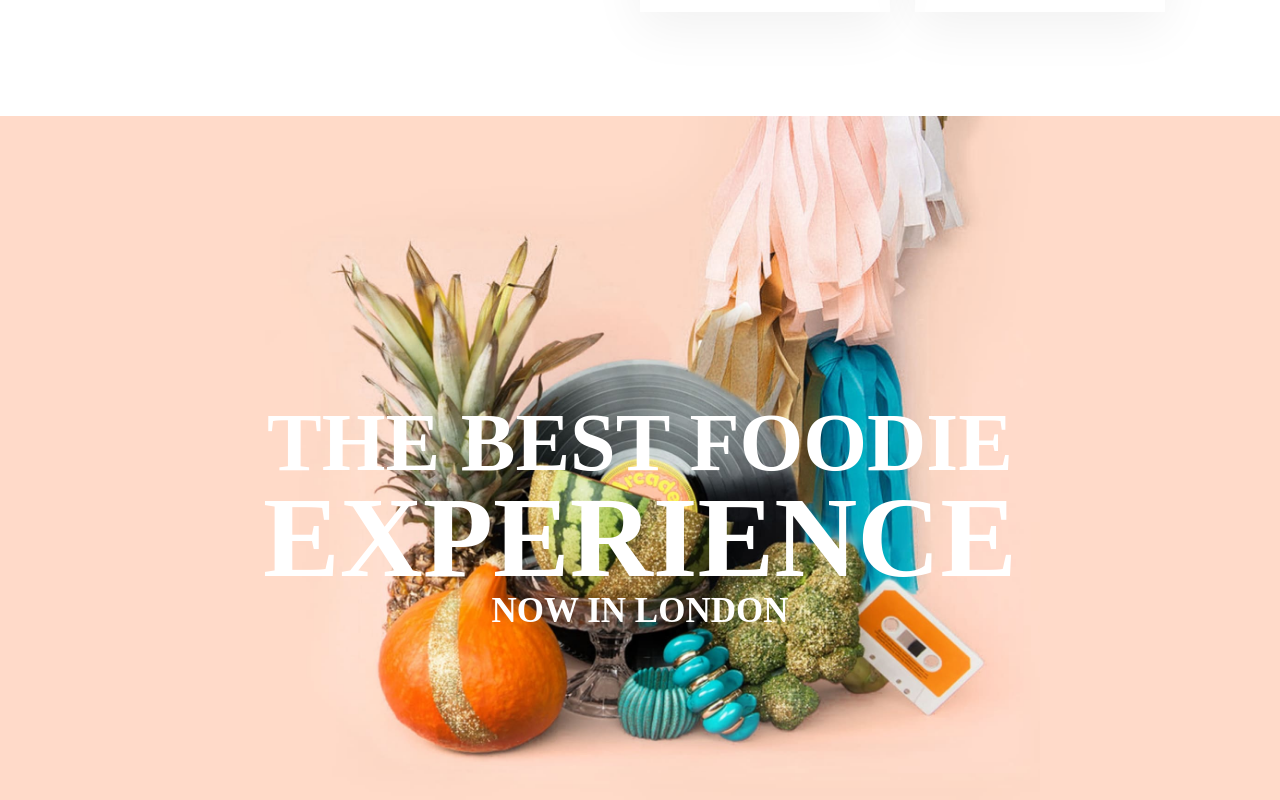
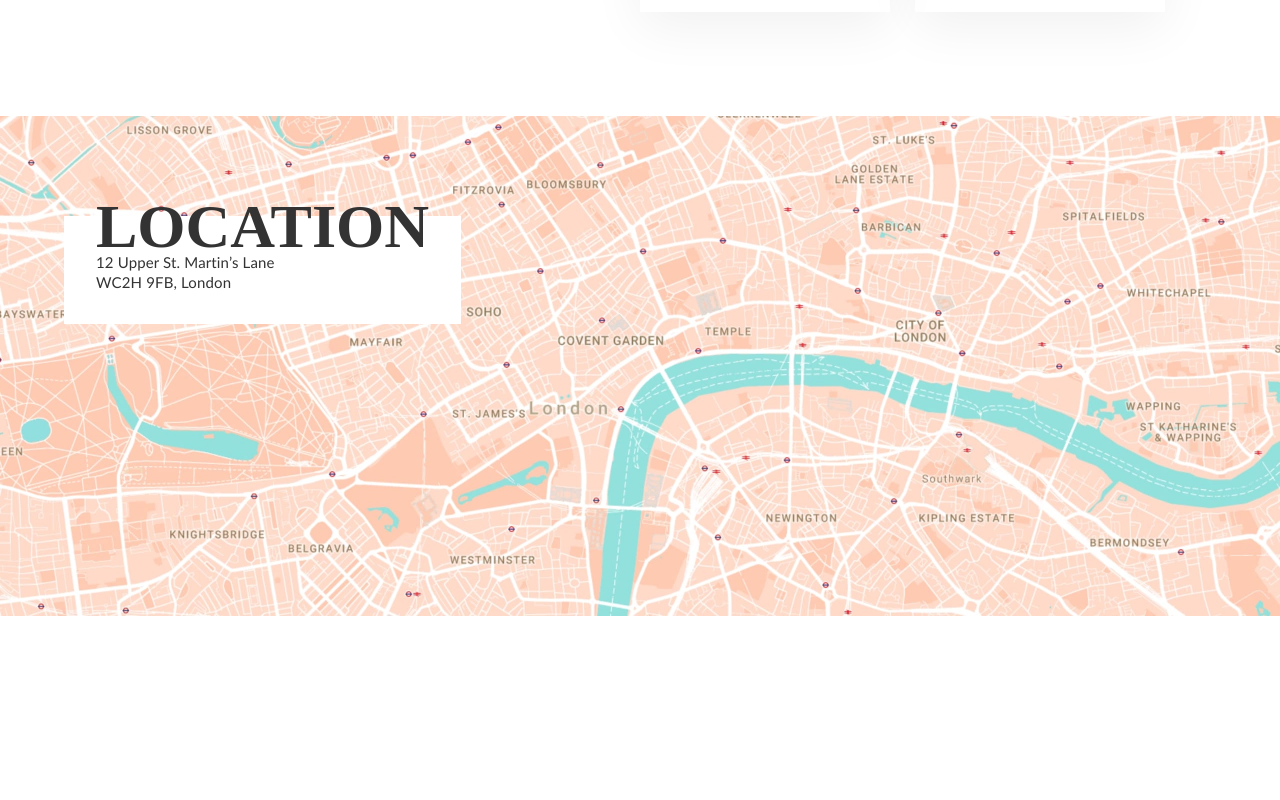
Before and after one commit to dhanukaperera/mintango-restaurant-nextjs, a Next.js app: page / in a window 1280 px wide. Shown: the part 1724-2524 px from the top of the page. After the commit the page ends 2340 px from the top, so only its background shows below. Built offline with nearby package versions, Linux system fonts and the light colour scheme.

Commit message:
add location section

```diff
--- a/pages/index.js
+++ b/pages/index.js
@@ -1,6 +1,7 @@
 import Head from "next/head";
 import CommunitySection from "../sections/CommunitySection/CommunitySection";
 import HomeSection from "../sections/Home/HomeSection";
+import LocationSection from "../sections/LocationSection/LocationSection";
 
 export default function Home() {
 	return (
@@ -14,7 +15,7 @@ export default function Home() {
 			<main>
 				<HomeSection />
 				<CommunitySection />
-				<HomeSection />
+				<LocationSection />
 			</main>
 
 			<footer />
--- /dev/null
+++ b/sections/LocationSection/LocationSection.jsx
@@ -0,0 +1,48 @@
+import React from "react";
+import styled from "styled-components";
+import Image from "next/image";
+
+const LocationSection = () => {
+	return (
+		<LocationSectionStyles>
+			<LocationTitle>
+				<h1>LOCATION</h1>
+				<p>
+					12 Upper St. Martin’s Lane <br /> WC2H 9FB, London{" "}
+				</p>
+			</LocationTitle>
+		</LocationSectionStyles>
+	);
+};
+
+export default LocationSection;
+
+const LocationSectionStyles = styled.div`
+	height: 500px;
+	background-image: url("/map.jpg");
+	background-repeat: no-repeat;
+	background-size: cover;
+	position: relative;
+`;
+
+const LocationTitle = styled.div`
+	color: #333333;
+	text-align: left;
+	background-color: #fff;
+	position: absolute;
+	top: 20%;
+	left: 5%;
+
+	padding: 2rem;
+
+	h1 {
+		margin-top: -3rem;
+		font: normal normal bold 62px/52px DIN Condensed;
+		letter-spacing: 0px;
+	}
+
+	p {
+		font: normal normal normal 15px/20px Gill Sans;
+		letter-spacing: 0.15px;
+	}
+`;
```
Also changed, not shown: public/map.jpg (added).
